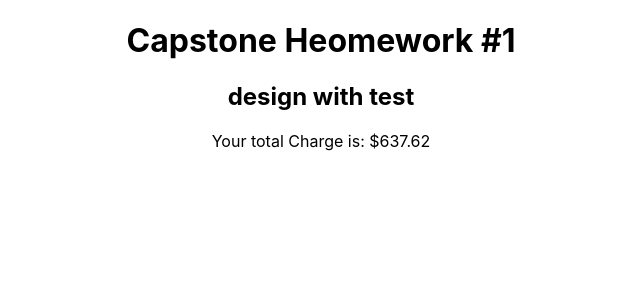
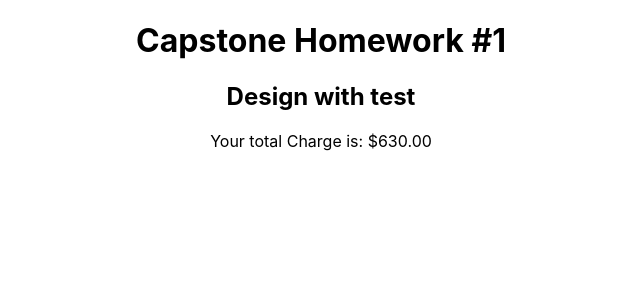
Before and after one commit to dabanaluintenque/Capstone-HomeWork-1, a React (Create React App) app: page / in a window 1280 px wide. Shown: the top 300 px of the page, without its empty margins (319-959 px from the left). Built offline with nearby package versions, Linux system fonts and the light colour scheme.

Commit message:
Complete the test running

```diff
--- a/src/App.js
+++ b/src/App.js
@@ -6,11 +6,14 @@ import { PrintTotalCharge } from './CustomerTotalCharge';
 function App() {
 
     return (
-        <div className="App">
-            <h1>Capstone Heomework #1</h1>
-            <h2>design with test</h2>
-            Your total Charge is: $<PrintTotalCharge/>
-        </div>
+      <div className="App">
+        <h1>Capstone Homework #1</h1>
+        <h2>Design with test</h2>
+        <p data-testid="totalCharge">
+        Your total Charge is: $
+        <PrintTotalCharge />
+        </p>
+      </div>
     );
 }
 export default App;
--- a/src/CustomerTotalCharge.js
+++ b/src/CustomerTotalCharge.js
@@ -1,6 +1,6 @@
 
-import React from "react";
-    const CustomerTotalCharge = (user_state, items) => {
+import { items } from "./Record";
+    export const CustomerTotalCharge = (user_state, items) => {
         let price = 0
         let totalCharge = 0;
         let tax = 0
@@ -13,7 +13,6 @@ import React from "react";
            else if (user_state == 'NJ') {
                 if (items[i].type == 'everything'  || items[i].Name === 'fur'  ){
                     tax += items[i].Price * (0.066)
-                    console.log(`include tax ${(tax).toFixed(3)}`)
                 }
                 price += items[i].Price  ;
                 totalCharge =(price + tax).toFixed(2)  ;
@@ -34,32 +33,7 @@ import React from "react";
     };
 
 export const PrintTotalCharge = () => {
-    const user_state = 'NJ'
-    const items = [
-        {
-            Name: 'cheese',
-            Price: 10,
-            type: 'food'
-        },
+    const user_state = 'PA'
 
-        {
-            Name: 'monitor',
-            Price: 500,
-            type: 'everything',
-        },
-        {
-            Name: 'shirt',
-            Price: 20,
-            type: 'clothing'
-
-        },
-        {
-            Name: 'fur',
-            Price: 70,
-            type: 'clothing'
-        }
-
-    ]
     return CustomerTotalCharge(user_state, items)
 }
-    console.log(PrintTotalCharge());
--- /dev/null
+++ b/src/Record.js
@@ -0,0 +1,24 @@
+
+export const items = [
+  {
+    Name: "cheese",
+    Price: 10,
+    type: "food",
+  },
+
+  {
+    Name: "monitor",
+    Price: 500,
+    type: "everything",
+  },
+  {
+    Name: "shirt",
+    Price: 20,
+    type: "clothing",
+  },
+  {
+    Name: "fur",
+    Price: 70,
+    type: "clothing",
+  },
+];
```
Also changed, not shown: 1 other file (tests, documents, lock files or other folders).
